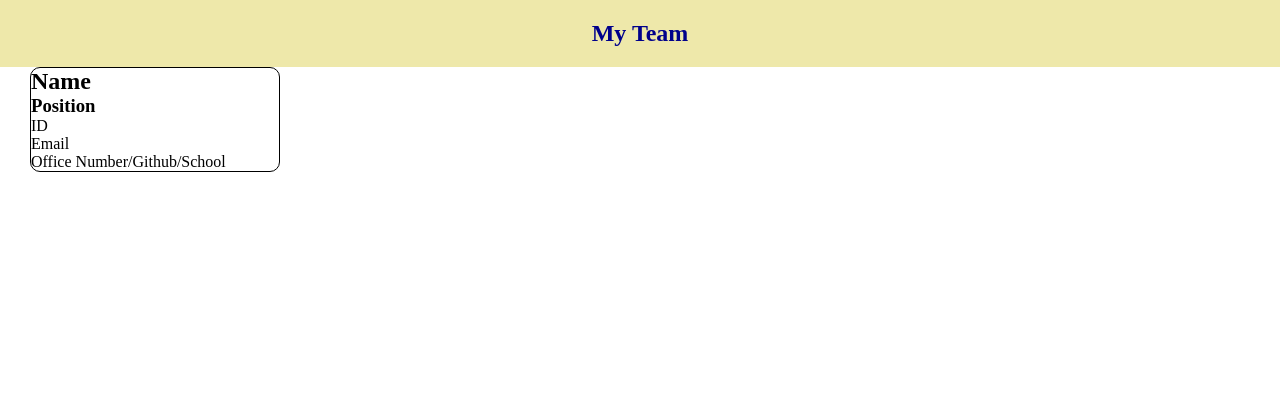
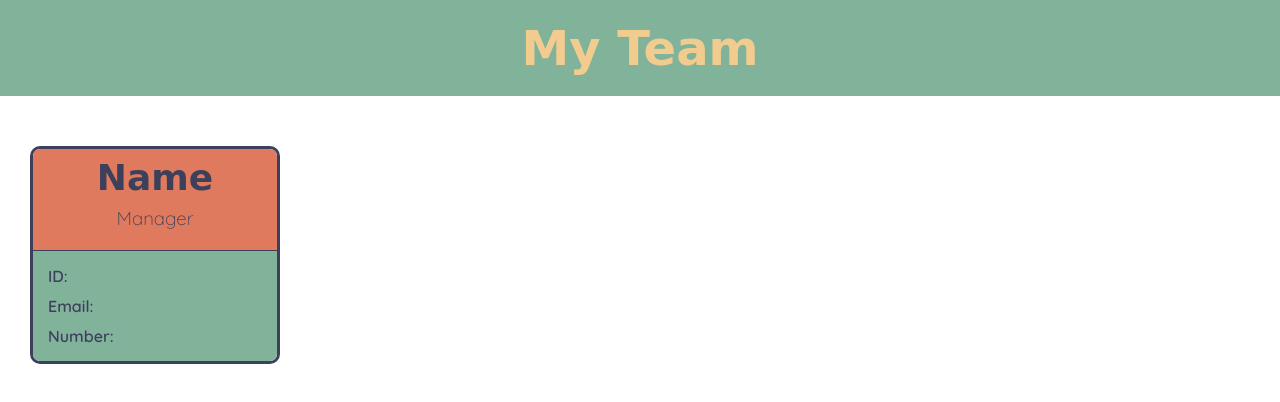
Before and after one commit to btempini/Team-Profile-Generator, a website: page src/index.html in a window 1280 px wide. Drawn offline with Linux system fonts and the light colour scheme; a web font is replaced by a local one.

Commit message:
html nav and cards

```diff
--- a/src/index.html
+++ b/src/index.html
@@ -17,12 +17,12 @@
       <div class="card">
         <div class="cardTitle">
           <h2>Name</h2>
-          <h3>Position</h3>
+          <h3>Manager</h3>
         </div>
         <div class="contents">
-          <p>ID</p>
-          <p>Email</p>
-          <p>Office Number/Github/School</p>
+          <p>ID:</p>
+          <p>Email:</p>
+          <p>Number:</p>
         </div>
       </div>
     </div>
--- a/src/styles.css
+++ b/src/styles.css
@@ -1,3 +1,5 @@
+@import url("https://fonts.googleapis.com/css2?family=Codystar&family=Megrim&family=Quicksand:wght@300;600&display=swap");
+
 * {
   box-sizing: border-box;
   padding: 0;
@@ -5,13 +7,15 @@
 }
 
 nav {
-  background-color: palegoldenrod;
+  background-color: #81b29a;
 }
 
 nav h1 {
   text-align: center;
-  color: darkblue;
+  font-size: 48px;
+  color: #f2cc8f;
   padding: 20px;
+  font-family: "Megrim", cursive;
 }
 
 .container {
@@ -22,6 +26,41 @@ nav h1 {
 
 .card {
   width: 250px;
-  border: 1px solid black;
+  border: 3px solid #3d405b;
   border-radius: 10px;
+  margin-top: 50px;
 }
+
+.cardTitle {
+  background-color: #e07a5f;
+  color: grey;
+  text-align: center;
+  border-radius: 7px 7px 0 0;
+  color: #3d405b;
+  border-bottom: 1px solid #3d405b;
+}
+
+.cardTitle h2 {
+  padding: 8px;
+  font-size: 36px;
+  font-family: "Codystar", cursive;
+}
+
+.cardTitle h3 {
+  margin-bottom: 20px;
+  font-family: "Quicksand", sans-serif;
+  font-weight: 300;
+}
+
+.contents {
+  background-color: #81b29a;
+  color: #3d405b;
+  font-family: "Quicksand", sans-serif;
+  font-weight: 600;
+  border-radius: 0 0 7px 7px;
+  padding: 10px;
+}
+
+.contents p {
+  padding: 5px;
+}
```
